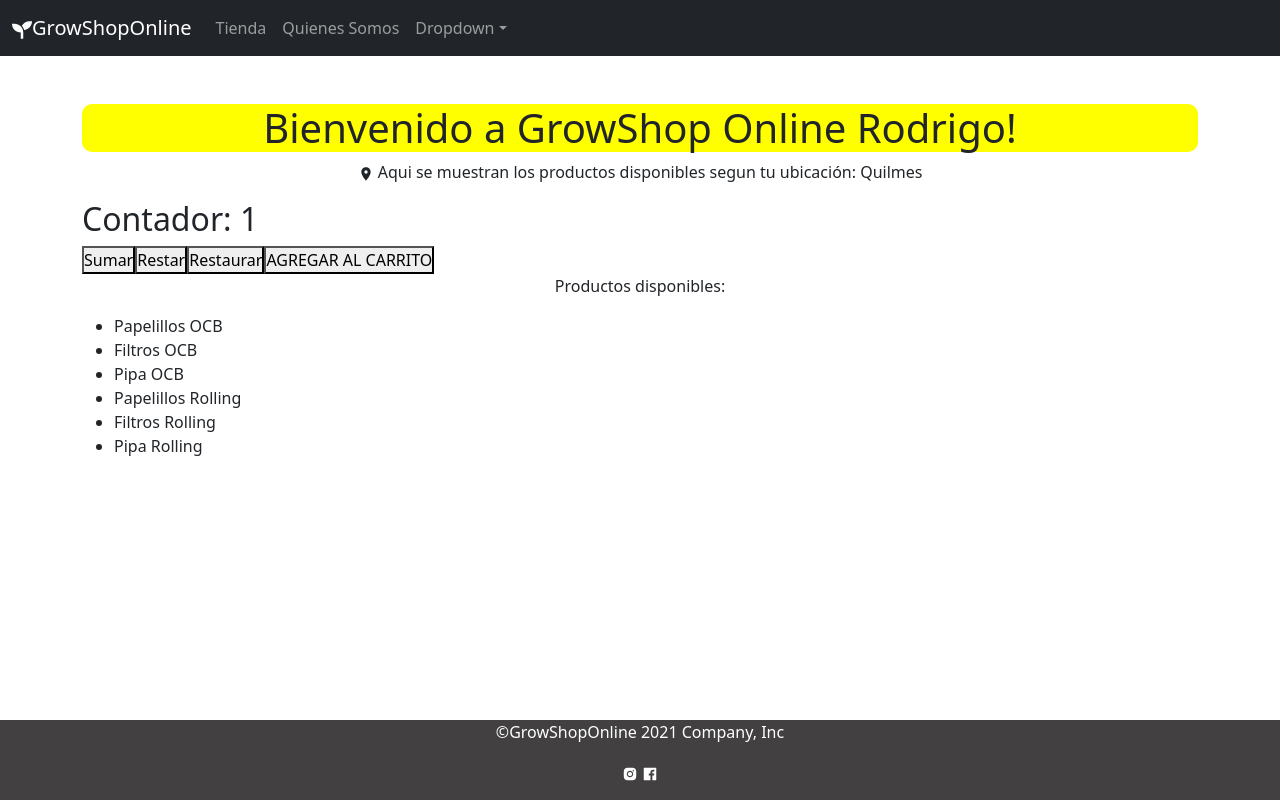
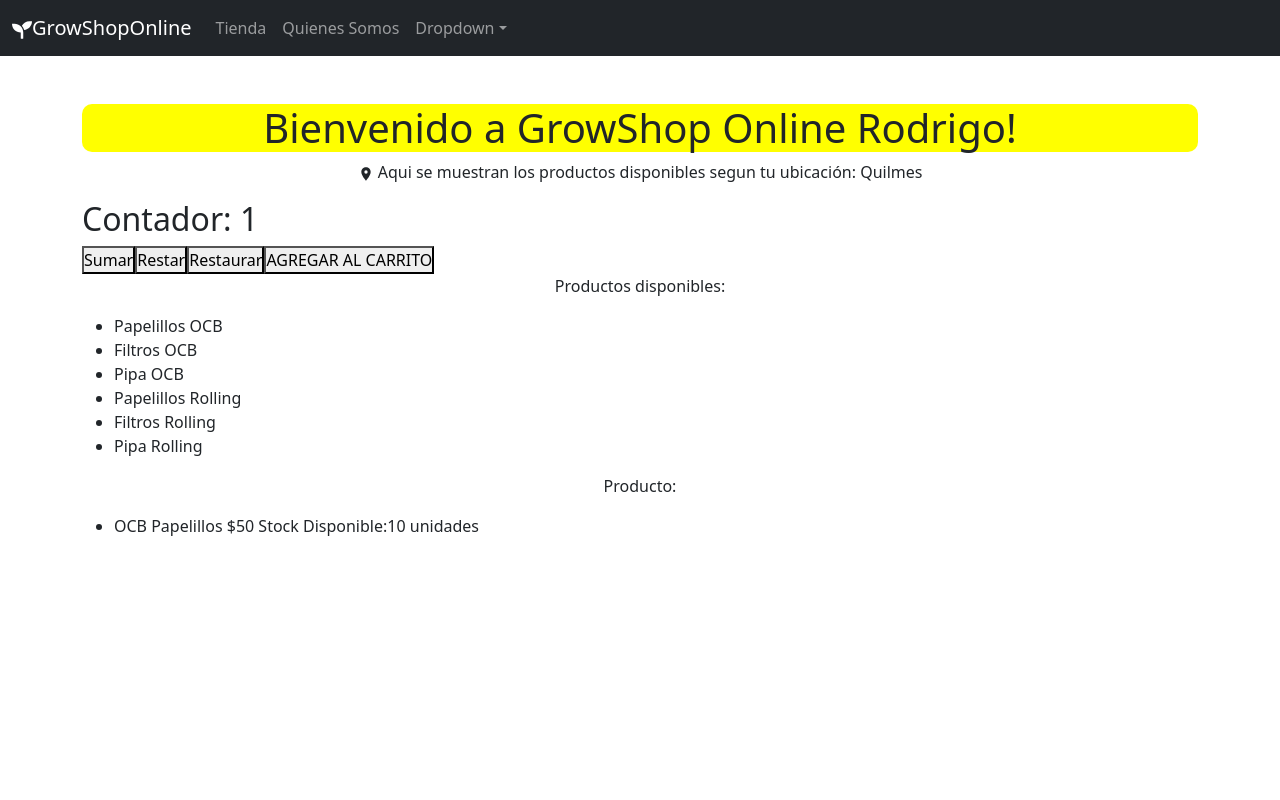
Before and after one commit to Rodrigomdiaz92/GrowShopOnline_React_Diaz, a React (Create React App) app: page /producto/1 in a window 1280 px wide. Built offline with nearby package versions, Linux system fonts and the light colour scheme.

Commit message:
Desafio 6 - Detalle de Producto- terminado

```diff
--- a/src/components/Footer.js
+++ b/src/components/Footer.js
@@ -4,13 +4,13 @@
 const Footer = () => {
   return (
     <footer>
-      <Container>
+      {/* <Container>
         <p>©GrowShopOnline 2021 Company, Inc</p>
         <p>
           {" "}
           <AiFillInstagram /> <AiFillFacebook />{" "}
         </p>{" "}
-      </Container>{" "}
+      </Container>{" "} */}
     </footer>
   );
 };
--- a/src/components/Main.js
+++ b/src/components/Main.js
@@ -1,9 +1,11 @@
+import ItemDetailContainer from "./main/ItemDetailContainer";
 import ItemListContainer from "./main/ItemListContainer";
 
 const Main = () => {
   return (
     <main>
       <ItemListContainer nombre="Rodrigo" ubicacion="Quilmes" />
+      <ItemDetailContainer />
     </main>
   );
 };
--- /dev/null
+++ b/src/components/main/ItemDetail.js
@@ -0,0 +1,19 @@
+const ItemDetail = (props) => {
+  return (
+    <>
+      <p>{props.mensaje}</p>
+      <ul>
+        {props.producto.map((producto, indice) => {
+          return (
+            <li>
+              {producto.nombre} {producto.categoria} ${producto.precio} Stock
+              Disponible:{producto.stock} unidades
+            </li>
+          );
+        })}
+      </ul>
+    </>
+  );
+};
+
+export default ItemDetail;
--- /dev/null
+++ b/src/components/main/ItemDetailContainer.js
@@ -0,0 +1,51 @@
+import { useState, useEffect } from "react";
+import { Container } from "react-bootstrap";
+import ItemDetail from "./ItemDetail";
+
+let productoDetalle = [
+  {
+    id: 1,
+    categoria: "Papelillos",
+    nombre: "OCB",
+    precio: 50,
+    stock: 10,
+    imagen: "ocbimg",
+  },
+];
+
+const ItemDetailContainer = () => {
+  const [loading, setLoading] = useState(true);
+  const [producto, setProducto] = useState([]);
+
+  useEffect(() => {
+    const promesa = new Promise((res, rej) => {
+      setTimeout(() => {
+        res(productoDetalle);
+      }, 5000);
+    });
+
+    promesa
+      .then((respuestaDeLaApi) => {
+        setProducto(productoDetalle);
+      })
+      .catch((errorDeLaApi) => {
+        console.log(errorDeLaApi);
+      })
+      .finally(() => {
+        setLoading(false);
+      });
+  });
+
+  return (
+    <>
+      <Container>
+        <ItemDetail
+          mensaje={loading ? "Cargando.." : "Producto:"}
+          producto={producto}
+        />
+      </Container>
+    </>
+  );
+};
+
+export default ItemDetailContainer;
--- a/src/components/main/ItemListContainer.js
+++ b/src/components/main/ItemListContainer.js
@@ -65,7 +65,7 @@
     const promesa = new Promise((res, rej) => {
       setTimeout(() => {
         res(productosIniciales);
-      }, 5000);
+      }, 2000);
     });
 
     promesa
--- a/src/style.scss
+++ b/src/style.scss
@@ -9,14 +9,14 @@
 #root {
   height: 100vh;
 }
-
+/*
 footer {
   background-color: rgb(66, 64, 64);
   color: white;
   bottom: 0;
   position: absolute;
   width: 100%;
-}
+}*/
 
 h1 {
   text-align: center;
```
